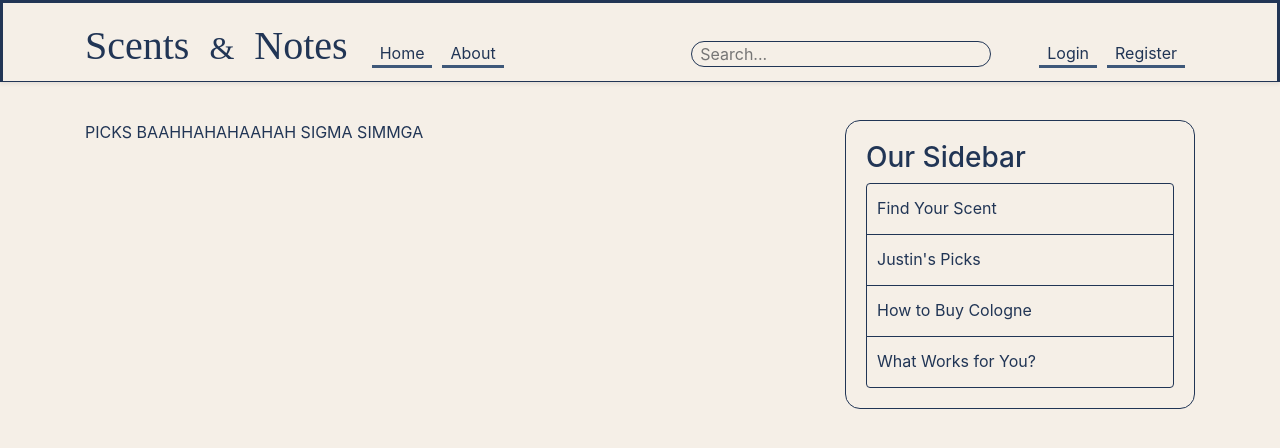
After one commit to JustinLi3/Scents_n_Notes, a Django app: page /picks/ in a window 1280 px wide. The commit adds this page. Shown: the top 448 px of the page. Run offline with Django 5.2, Linux system fonts and the light colour scheme; some web fonts are replaced.

Commit message:
Added page routes for side bar

```diff
--- a/blog/templates/blog/base.html
+++ b/blog/templates/blog/base.html
@@ -82,10 +82,10 @@
             <div class="content-section">
               <h3>Our Sidebar</h3>
               <ul class="list-group">
-               <li class=" list-group-item cursor"><a class="w-100"href="">Find Your Scent</a></li>
-                <li class=" list-group-item cursor"><a class="" href="">Justin's Picks</a></li>
-                <li class=" list-group-item cursor"><a href="">How to Choose Cologne</a></li>
-                <li class=" list-group-item cursor"><a href="">What Works for You?</a></li>
+                <li class=" list-group-item cursor"><a href="{% url 'find-scent' %}">Find Your Scent</a></li>
+                <li class=" list-group-item cursor"><a href="{% url 'justin-picks' %}">Justin's Picks</a></li>
+                <li class=" list-group-item cursor"><a href="{% url 'buy-cologne' %}">How to Buy Cologne</a></li>
+                <li class=" list-group-item cursor"><a href="{% url 'what-works' %}">What Works for You?</a></li>
               </ul>
             </div>
           </div>
--- /dev/null
+++ b/blog/templates/blog/cologne.html
@@ -0,0 +1,4 @@
+{% extends "blog/base.html" %}
+{% block content%}
+    <div>Cologne</div>
+{% endblock content%}
--- /dev/null
+++ b/blog/templates/blog/picks.html
@@ -0,0 +1,4 @@
+{%extends "blog/base.html"%}
+{%block content%}
+    <div>PICKS BAAHHAHAHAAHAH SIGMA SIMMGA  </div>
+{%endblock content%}
--- /dev/null
+++ b/blog/templates/blog/scents.html
@@ -0,0 +1,4 @@
+{% extends "blog/base.html" %}
+{% block content%}
+    <div>Whats goood</div>
+{% endblock content%}
--- /dev/null
+++ b/blog/templates/blog/works.html
@@ -0,0 +1,4 @@
+{% extends "blog/base.html" %}
+{% block content%}
+    <div>WHATTTT</div>
+{% endblock content%}
--- a/blog/urls.py
+++ b/blog/urls.py
@@ -1,7 +1,7 @@
 from django.conf import settings
 from django.conf.urls.static import static
 from django.urls import path
-from .views import PostListView, PostDetailView, PostCreateView, PostUpdateView, PostDeleteView, UserPostListView
+from .views import PostListView, PostDetailView, PostCreateView, PostUpdateView, PostDeleteView, UserPostListView, picks, find_scent, buy_cologne,works
 from . import views
 
 urlpatterns = [
@@ -19,7 +19,16 @@ urlpatterns = [
     #Set as the homepage
     #Specify the view that we want to handle logic at that home page route
     #Specify name for route to not collide with other routes
-    path('about/',views.about, name='blog-about')
+    path('about/',views.about, name='blog-about'),
+    #Side bar options
+    path('picks/',views.picks, name='justin-picks'),
+    path('find-scent/',views.find_scent, name='find-scent'),
+    path('buy-cologne/',views.buy_cologne, name='buy-cologne'),
+    path('what-works/',views.works, name='what-works'),
+
+
+
+
 ]
 
 if settings.DEBUG:
--- a/blog/views.py
+++ b/blog/views.py
@@ -40,11 +40,23 @@ from .models import Post
 #         'posts': Post.objects.all(),   #posts variable is going to be accessible within our template
 #         'title': 'Home'
 #     }
-#     return render(request, 'blog/home.html', context) #template name that we want to render, specifying the subdirectory within templates
+#     return render(request, 'blog/homep.html', context) #template name that we want to render, specifying the subdirectory within templates
 #     #Additional optional parameter to pass in information into our template
 
 def about(request):
     return render(request, 'blog/about.html', {'title':'About'})
+
+def picks(request):
+    return render(request, 'blog/picks.html', {'title':'Picks'})
+
+def find_scent(request):
+    return render(request, 'blog/scents.html', {'title':'Find Scents'})
+
+def buy_cologne(request):
+    return render(request, 'blog/cologne.html', {'title':'Buy Cologne'})
+
+def works(request):
+    return render(request, 'blog/works.html', {'title':'What Works?'})
 
 #inherit from that list view
 class PostListView(ListView):
```
